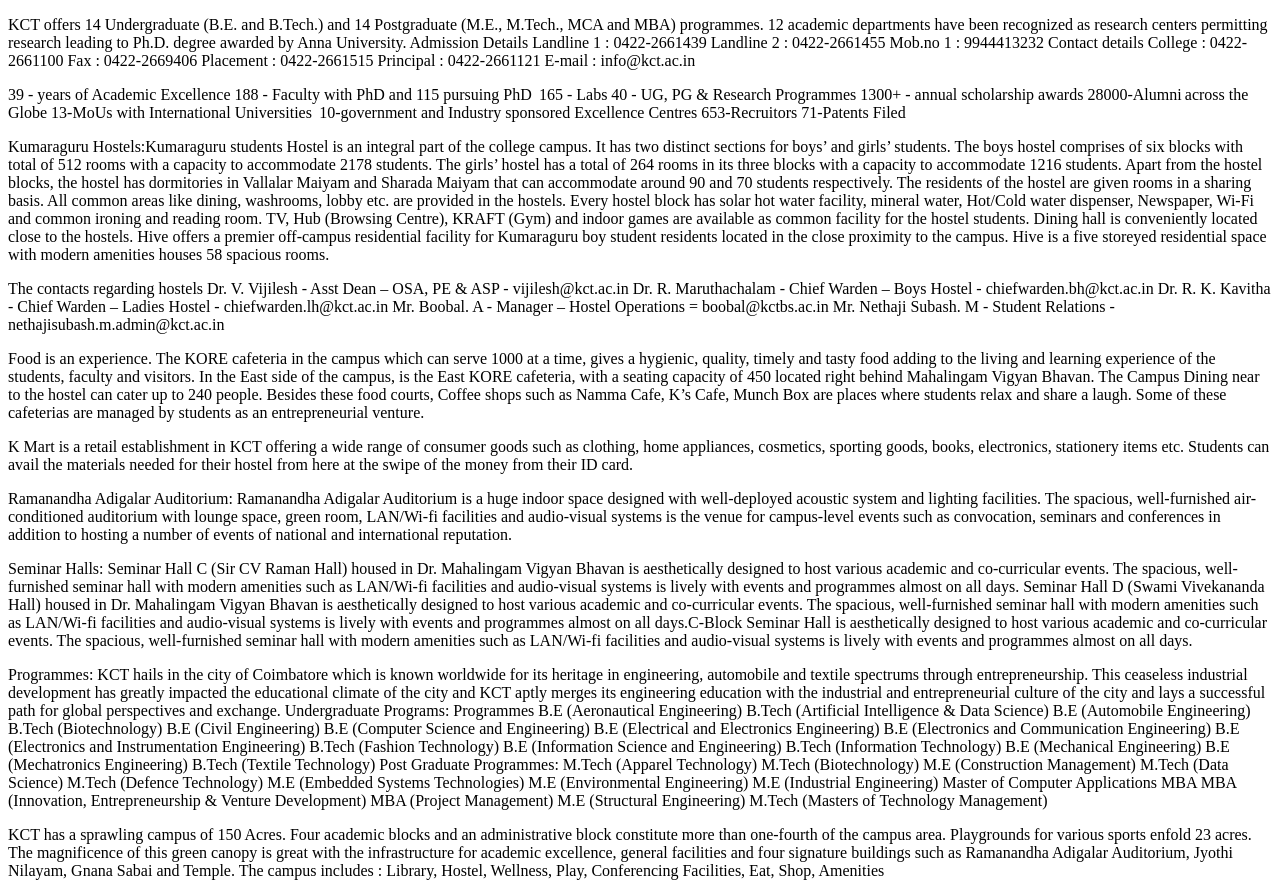
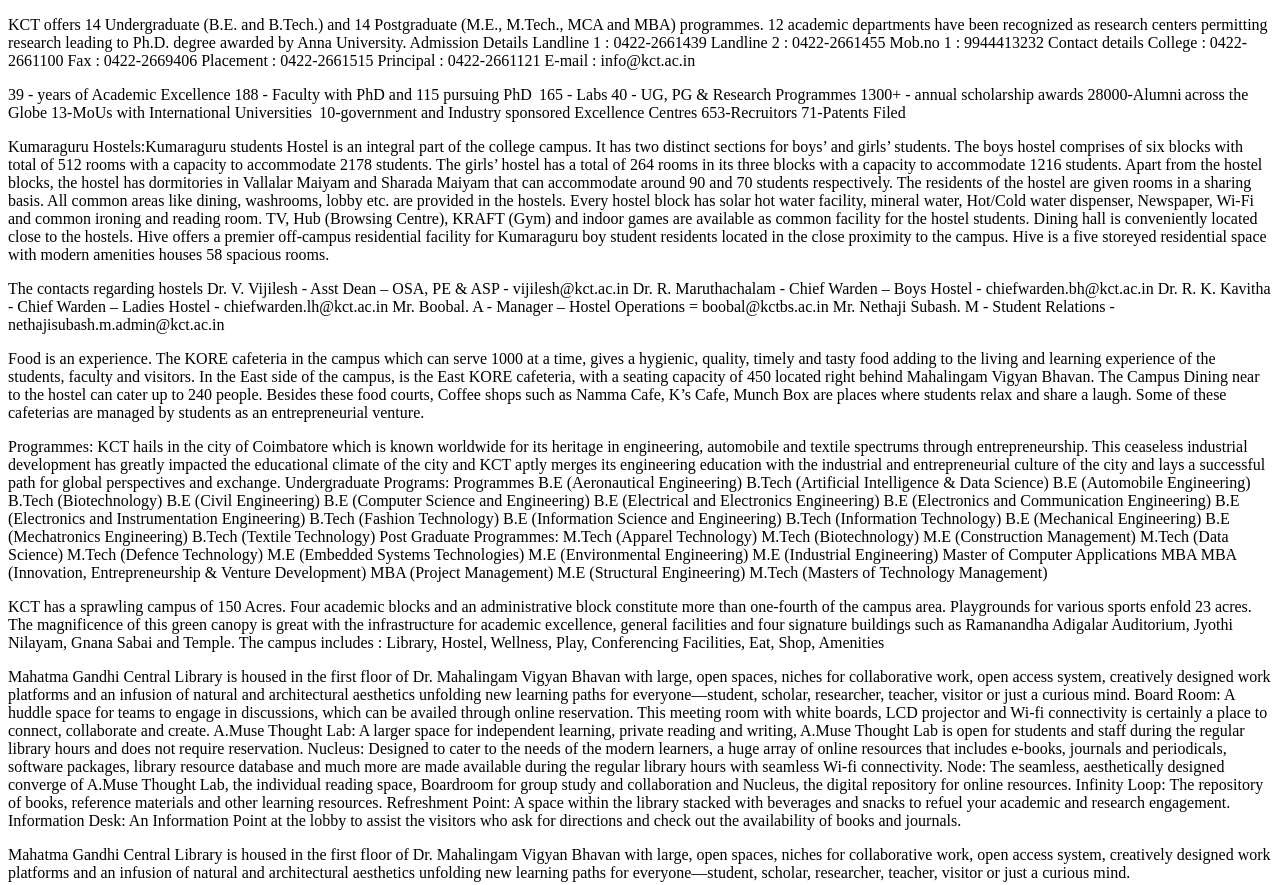
Before and after one commit to Ellakkiaa/Kct-web_page, a plain HTML site: page index.html in a window 1280 px wide. Shown: the top 885 px of the page. Drawn offline with Linux system fonts and the light colour scheme.

Commit message:
Update index.html

```diff
--- a/index.html
+++ b/index.html
@@ -52,16 +52,7 @@
         Food is an experience. The KORE cafeteria in the campus which can serve 1000 at a time, gives a hygienic, quality, timely and tasty food adding to the living and learning experience of the students, faculty and visitors. In the East side of the campus, is the East KORE cafeteria, with a seating capacity of 450 located right behind Mahalingam Vigyan Bhavan. The Campus Dining near to the hostel can cater up to 240 people. Besides these food courts, Coffee shops such as Namma Cafe, K’s Cafe, Munch Box are places where students relax and share a laugh. Some of these cafeterias are managed by students as an entrepreneurial venture.
 
     </p>
-    <p>
-        K Mart is a retail establishment in KCT offering a wide range of consumer goods such as clothing, home appliances, cosmetics, sporting goods, books, electronics, stationery items etc. Students can avail the materials needed for their hostel from here at the swipe of the money from their ID card.
 
-    </p>
-    <p>
-        Ramanandha Adigalar Auditorium: Ramanandha Adigalar Auditorium is a huge indoor space designed with well-deployed acoustic system and lighting facilities. The spacious, well-furnished air-conditioned auditorium with lounge space, green room, LAN/Wi-fi facilities and audio-visual systems is the venue for campus-level events such as convocation, seminars and conferences in addition to hosting a number of events of national and international reputation.
-    </p>
-    <p>
-        Seminar Halls: Seminar Hall C (Sir CV Raman Hall) housed in Dr. Mahalingam Vigyan Bhavan is aesthetically designed to host various academic and co-curricular events. The spacious, well-furnished seminar hall with modern amenities such as LAN/Wi-fi facilities and audio-visual systems is lively with events and programmes almost on all days. Seminar Hall D (Swami Vivekananda Hall) housed in Dr. Mahalingam Vigyan Bhavan is aesthetically designed to host various academic and co-curricular events. The spacious, well-furnished seminar hall with modern amenities such as LAN/Wi-fi facilities and audio-visual systems is lively with events and programmes almost on all days.C-Block Seminar Hall is aesthetically designed to host various academic and co-curricular events. The spacious, well-furnished seminar hall with modern amenities such as LAN/Wi-fi facilities and audio-visual systems is lively with events and programmes almost on all days.
-    </p>
     <p>
         Programmes: KCT hails in the city of Coimbatore which is known worldwide for its heritage in engineering, automobile and textile spectrums through entrepreneurship. This ceaseless industrial development has greatly impacted the educational climate of the city and KCT aptly merges its engineering education with the industrial and entrepreneurial culture of the city and lays a successful path for global perspectives and exchange.
 
```
